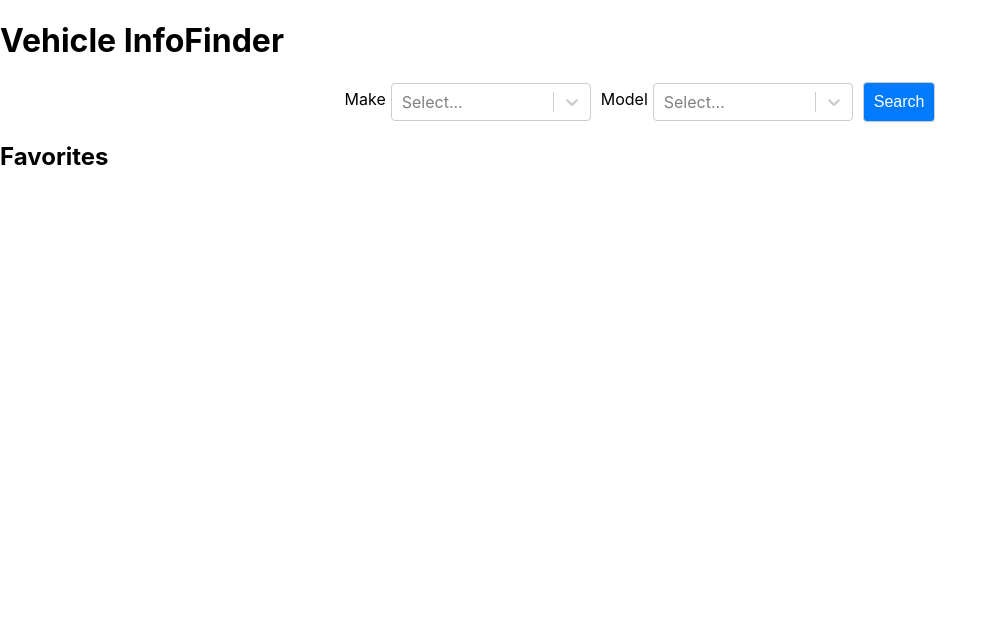
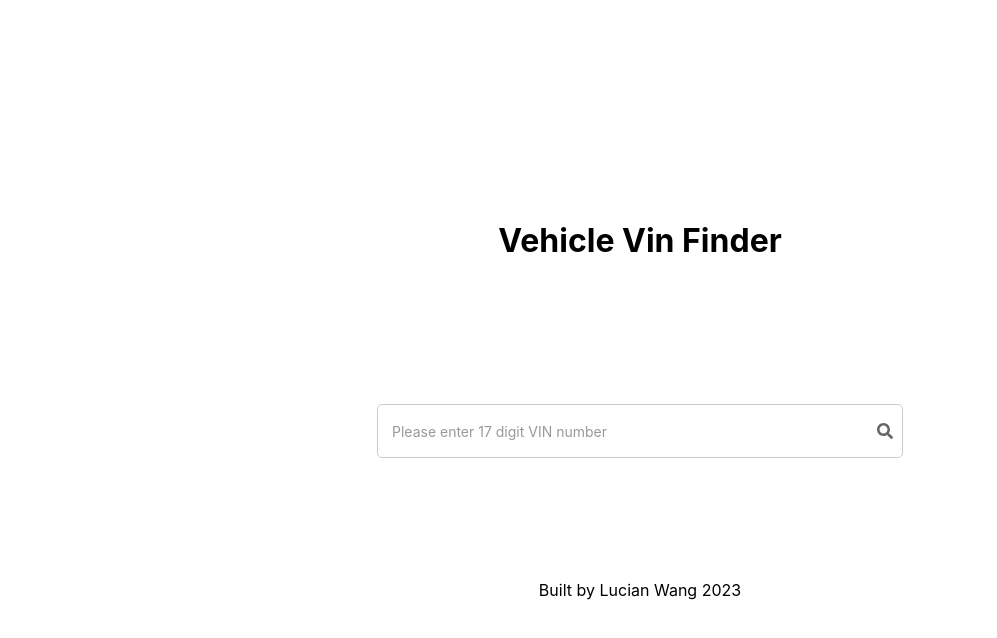
Before and after one commit to lucianw9977/LucianWangProject3, a React (Create React App) app: page / in a window 1280 px wide. Shown: the top 638 px of the page, without its empty margins (0-997 px from the left). Built offline with nearby package versions, Linux system fonts and the light colour scheme.

Commit message:
work on styles next

```diff
--- a/package.json
+++ b/package.json
@@ -9,6 +9,7 @@
     "axios": "^1.4.0",
     "react": "^18.2.0",
     "react-dom": "^18.2.0",
+    "react-icons": "^4.8.0",
     "react-scripts": "5.0.1",
     "react-select": "^5.7.3",
     "web-vitals": "^2.1.4"
--- a/src/App.css
+++ b/src/App.css
@@ -1,38 +1,130 @@
-.App {
-  text-align: center;
+body {
+  margin: 0;
+  font-family: -apple-system, BlinkMacSystemFont, 'Segoe UI', 'Roboto', 'Oxygen',
+    'Ubuntu', 'Cantarell', 'Fira Sans', 'Droid Sans', 'Helvetica Neue',
+    sans-serif;
+  -webkit-font-smoothing: antialiased;
+  -moz-osx-font-smoothing: grayscale;
 }
 
-.App-logo {
-  height: 40vmin;
-  pointer-events: none;
+.container {
+  max-width: 1200px;
+  margin: 0 auto;
+  padding: 0 20px;
 }
 
-@media (prefers-reduced-motion: no-preference) {
-  .App-logo {
-    animation: App-logo-spin infinite 20s linear;
+.app-container {
+  display: flex;
+  flex-direction: column;
+  align-items: center;
+  height: 50vh;
+  margin-top: 25vh;
+  justify-content: space-between;
+}
+
+.header {
+  text-align: center;
+  margin: 40px 0;
+}
+
+.search-form {
+  display: flex;
+  align-items: center;
+  max-width: 800px;
+  margin: 50px;
+  position: relative;
+}
+
+.search-input {
+  padding: 8px 12px;
+  height: 36px;
+  width: 500px;
+  max-width: 100%;
+  font-size: 16px;
+  border: 1px solid #ccc;
+  border-radius: 5px;
+}
+
+.search-label {
+  position: absolute;
+  top: 50%;
+  left: 15px;
+  transform: translateY(-50%);
+  color: #999;
+  font-size: 14px;
+  transition: opacity 0.3s ease;
+  pointer-events: none;
+  opacity: 1;
+}
+
+.search-input:not(:placeholder-shown)+.search-label {
+  opacity: 0;
+}
+
+.search-icon {
+  position: absolute;
+  top: 50%;
+  right: 10px;
+  transform: translateY(-50%);
+  color: #666;
+  cursor: pointer;
+}
+
+.vehicle-specification {
+  background-color: #f8f8f8;
+  padding: 20px;
+  border-radius: 5px;
+  margin-top: 40px;
+}
+
+.spec-list {
+  list-style-type: none;
+  padding: 0;
+  margin: 0;
+}
+
+.spec-item {
+  margin-bottom: 10px;
+}
+
+@media (max-width: 768px) {
+  .search-input {
+    height: 30px;
+    font-size: 14px;
   }
 }
 
-.App-header {
-  background-color: #282c34;
-  min-height: 100vh;
-  display: flex;
-  flex-direction: column;
-  align-items: center;
-  justify-content: center;
-  font-size: calc(10px + 2vmin);
-  color: white;
+.hidden {
+  display: none;
 }
 
-.App-link {
-  color: #61dafb;
+.search-input.valid {
+  border: 1px solid #0f0;
 }
 
-@keyframes App-logo-spin {
-  from {
-    transform: rotate(0deg);
-  }
-  to {
-    transform: rotate(360deg);
-  }
+.spec-table {
+  width: 100%;
+  margin-top: 20px;
+  border-collapse: collapse;
 }
+
+.spec-table td {
+  border: 1px solid #ddd;
+  padding: 8px;
+}
+
+.hidden {
+  display: none;
+}
+
+.search-input {
+  border: 1px solid #ccc;
+}
+
+.search-input.valid {
+  border: 1px solid #0f0;
+}
+
+.search-input.invalid {
+  border: 1px solid #f00;
+}
--- a/src/App.js
+++ b/src/App.js
@@ -1,84 +1,27 @@
 import React, { useState } from 'react';
-import axios from 'axios';
-import Select from 'react-select';
+import Header from './components/Header';
+import SearchForm from './components/SearchForm';
+import Footer from './components/footer';
+import VehicleSpecification from './components/VehicleSpecification';
+import './App.css';
 
-// Replace with actual make and model options from API
-const makeOptions = [{ value: 'Toyota', label: 'Toyota' }, { value: 'Honda', label: 'Honda' }];
-const modelOptions = [{ value: 'Camry', label: 'Camry' }, { value: 'Civic', label: 'Civic' }];
+const App = () => {
+  const [vin, setVin] = useState('');
 
-function App() {
-  const [vehicleInfo, setVehicleInfo] = useState([]);
-  const [selectedMake, setSelectedMake] = useState(null);
-  const [selectedModel, setSelectedModel] = useState(null);
-  const [favorites, setFavorites] = useState([]);
-
-  const handleMakeChange = (selectedOption) => {
-    setSelectedMake(selectedOption);
-  };
-
-  const handleModelChange = (selectedOption) => {
-    setSelectedModel(selectedOption);
-  };
-
-  const handleSubmit = async (event) => {
-    event.preventDefault();
-    if (!selectedMake || !selectedModel) {
-      alert('Please select a make and model.');
-      return;
-    }
-
-    try {
-      const response = await axios.get(
-        `https://vpic.nhtsa.dot.gov/api/vehicles/getmodelsformake/${selectedMake.value}?format=json`
-      );
-      setVehicleInfo(response.data.Results.filter(vehicle => vehicle.Model_Name === selectedModel.value));
-    } catch (error) {
-      console.error('Error:', error);
-    }
+  const handleSearch = (vin) => {
+    setVin(vin);
   };
 
   return (
-    <div>
-      <h1>Vehicle InfoFinder</h1>
-      <form onSubmit={handleSubmit} className="search-form">
-        <div className="input-group-inline">
-          <label>Make</label>
-          <Select
-            className="select-input"
-            value={selectedMake}
-            onChange={handleMakeChange}
-            options={makeOptions}
-          />
-        </div>
-        <div className="input-group-inline">
-          <label>Model</label>
-          <Select
-            className="select-input"
-            value={selectedModel}
-            onChange={handleModelChange}
-            options={modelOptions}
-          />
-        </div>
-        <button type="submit">Search</button>
-      </form>
-      <ul>
-        {vehicleInfo.map((vehicle, index) => (
-          <li key={index}>
-            {vehicle.Make_Name} {vehicle.Model_Name}
-            <button onClick={() => setFavorites([...favorites, vehicle])}>Add to Favorites</button>
-          </li>
-        ))}
-      </ul>
-      <h2>Favorites</h2>
-      <ul>
-        {favorites.map((vehicle, index) => (
-          <li key={index}>
-            {vehicle.Make_Name} {vehicle.Model_Name}
-          </li>
-        ))}
-      </ul>
+    <div className="app-container">
+      <Header />
+      <div className="container-fluid my-4">
+        <SearchForm onSearch={handleSearch} />
+        {vin && <VehicleSpecification vin={vin} />}
+      </div>
+      <Footer />
     </div>
   );
-}
+};
 
 export default App;
--- /dev/null
+++ b/src/components/Header.js
@@ -0,0 +1,7 @@
+import React from 'react';
+
+const Header = () => {
+    return <h1>Vehicle Vin Finder</h1>;
+};
+
+export default Header;
--- /dev/null
+++ b/src/components/SearchForm.js
@@ -0,0 +1,45 @@
+import React, { useState } from 'react';
+import { FaSearch } from 'react-icons/fa';
+
+const SearchForm = ({ onSearch }) => {
+  const [vin, setVin] = useState('');
+  const [isVinEntered, setIsVinEntered] = useState(false);
+
+  const handleSubmit = (e) => {
+  e.preventDefault();
+  if (vin.length !== 17) {
+    alert('Please enter a 17 digit VIN number.');
+    return;
+  }
+  onSearch(vin);
+};
+
+
+  const handleInputChange = (e) => {
+    setVin(e.target.value);
+    setIsVinEntered(e.target.value.length > 0);
+  };
+
+  return (
+    <form onSubmit={handleSubmit} className="search-form mt-4">
+      <div className="form-group">
+        <label
+          htmlFor="vin"
+          className={`search-label ${isVinEntered ? 'hidden' : ''}`}
+        >
+          Please enter 17 digit VIN number
+        </label>
+        <input
+          type="text"
+          className={`form-control search-input ${vin.length === 17 ? 'valid' : vin.length > 0 ? 'invalid' : ''}`}
+          id="vin"
+          value={vin}
+          onChange={handleInputChange}
+        />
+        <FaSearch className="search-icon" onClick={handleSubmit} />
+      </div>
+    </form>
+  );
+};
+
+export default SearchForm;
--- /dev/null
+++ b/src/components/VehicleSpecification.js
@@ -0,0 +1,69 @@
+import React, { useEffect, useState } from 'react';
+import axios from 'axios';
+
+const VehicleSpecification = ({ vin }) => {
+  const [specifications, setSpecifications] = useState([]);
+  const [isLoading, setIsLoading] = useState(false);
+  const [isError, setIsError] = useState(false);
+
+  useEffect(() => {
+    const fetchSpecifications = async () => {
+      setIsError(false);
+      setIsLoading(true);
+
+      try {
+        const response = await axios.get(
+          `https://vpic.nhtsa.dot.gov/api/vehicles/DecodeVinExtended/${vin}?format=json`
+        );
+
+        if (response.data.Results && response.data.Results.length > 0) {
+          const specs = response.data.Results.map((result) => ({
+            Variable: result.Variable,
+            Value: result.Value,
+          }));
+          setSpecifications(specs);
+        } else {
+          setSpecifications([]);
+        }
+      } catch (error) {
+        console.error('Error fetching vehicle data:', error);
+        setIsError(true);
+      }
+
+      setIsLoading(false);
+    };
+
+    if (vin) {
+      fetchSpecifications();
+    }
+  }, [vin]);
+
+  return (
+  <div className="vehicle-specification">
+    <h2>Vehicle Specification</h2>
+    <p className="vin-label">VIN: {vin}</p>
+    {isLoading ? (
+      <p>Loading vehicle specifications...</p>
+    ) : isError ? (
+      <p>Error fetching vehicle specifications. Please try again.</p>
+    ) : specifications.length > 0 ? (
+      <table className="spec-table">
+    <tbody>
+        {specifications.map((specification, index) => (
+            <tr key={index}>
+                <td>{specification.Variable}</td>
+                <td>{specification.Value}</td>
+            </tr>
+        ))}
+    </tbody>
+</table>
+
+    ) : (
+      <p>No vehicle specifications found.</p>
+    )}
+  </div>
+);
+
+};
+
+export default VehicleSpecification;
--- /dev/null
+++ b/src/components/footer.js
@@ -0,0 +1,7 @@
+import React from 'react';
+
+const Footer = () => {
+    return <footer>Built by Lucian Wang 2023</footer>;
+};
+
+export default Footer;
--- a/src/index.css
+++ b/src/index.css
@@ -1,72 +1,35 @@
 body {
   margin: 0;
-  font-family: -apple-system, BlinkMacSystemFont, 'Segoe UI', 'Roboto', 'Oxygen',
-    'Ubuntu', 'Cantarell', 'Fira Sans', 'Droid Sans', 'Helvetica Neue',
-    sans-serif;
-  -webkit-font-smoothing: antialiased;
-  -moz-osx-font-smoothing: grayscale;
+  font-family: Arial, sans-serif;
 }
 
-code {
-  font-family: source-code-pro, Menlo, Monaco, Consolas, 'Courier New',
-    monospace;
+.container {
+  max-width: 800px;
+  margin: 0 auto;
+  padding: 20px;
 }
 
-.select-input {
-  width: 200px;
+.label {
+  font-weight: bold;
 }
 
-.search-form {
-  display: flex;
-  justify-content: center;
-  align-items: center;
-  margin-bottom: 20px;
+.value {
+  color: #007bff;
 }
 
-.input-group {
-  display: flex;
-  flex-direction: column;
-  align-items: center;
-  margin-right: 10px;
+.error {
+  color: red;
 }
 
-label {
-  margin-bottom: 5px;
-}
-
-.input-group-inline {
-  display: flex;
-  align-items: center;
-  margin-right: 10px;
-}
-
-.input-group-inline label {
-  margin-right: 5px;
-}
-
-input,
-button {
-  padding: 10px;
-  font-size: 16px;
-  border: 1px solid #ccc;
-  border-radius: 4px;
-}
-
-button {
+.button {
   background-color: #007bff;
   color: #fff;
+  border: none;
+  padding: 10px 20px;
+  border-radius: 5px;
   cursor: pointer;
 }
 
-button:hover {
+.button:hover {
   background-color: #0056b3;
 }
-
-ul {
-  list-style-type: none;
-  padding: 0;
-}
-
-li {
-  margin-bottom: 10px;
-}
--- a/src/index.js
+++ b/src/index.js
@@ -1,17 +1,9 @@
 import React from 'react';
-import ReactDOM from 'react-dom/client';
-import './index.css';
+import ReactDOM from 'react-dom';
 import App from './App';
-import reportWebVitals from './reportWebVitals';
 
-const root = ReactDOM.createRoot(document.getElementById('root'));
-root.render(
+ReactDOM.createRoot(document.getElementById('root')).render(
   <React.StrictMode>
     <App />
   </React.StrictMode>
 );
-
-// If you want to start measuring performance in your app, pass a function
-// to log results (for example: reportWebVitals(console.log))
-// or send to an analytics endpoint. Learn more: https://bit.ly/CRA-vitals
-reportWebVitals();
```
Also changed, not shown: 1 other file (tests, documents, lock files or other folders).
